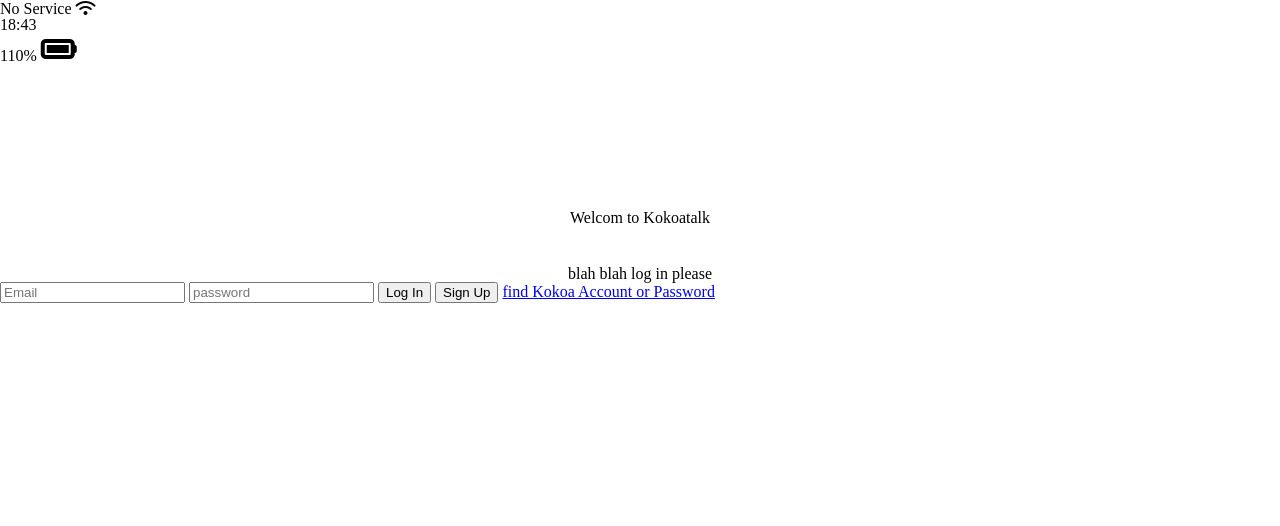
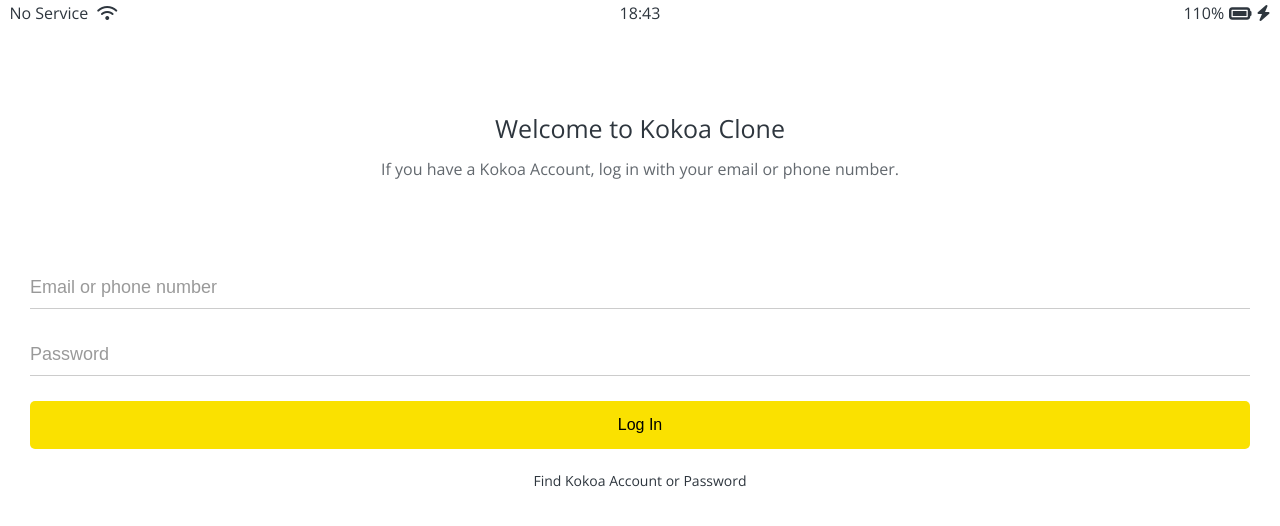
Before and after one commit to dudwo826/Kokoa_Clone, a plain HTML site: page index.html in a window 1280 px wide. Drawn offline with nearby package versions, Linux system fonts and the light colour scheme; a web font is replaced by a local one.

Commit message:
friends 1

```diff
--- a/CSS/Styles.css
+++ b/CSS/Styles.css
@@ -1,13 +1,12 @@
-@import url("https://fonts.googleapis.com/css2?family=DotGothic16&display=swap");
+@import url("https://fonts.googleapis.com/css2?family=Open+Sans:wght@400;600&display=swap");
+
 @import "reset.css";
-@import "staus_bar.css" body {
-  font-family: "DotGothic16", sans-serif;
+@import "variables.css";
+/* Components */
+@import "components/status_bar.css";
+/* screens */
+@import "screens/login.css";
+body {
+  color: #2e363e;
+  font-family: "Open Sans", sans-serif;
 }
-
-.welcome-header {
-  margin-top: 145px;
-  text-align: center;
-}
-.welcome-header__title {
-  margin-bottom: 40px;
-}
--- a/CSS/status_bar.css
+++ b/CSS/components/status_bar.css
@@ -1,12 +1,14 @@
+@import "reset.css";
 .status-bar {
   display: flex;
   justify-content: center;
+  padding: 5px 3px;
 }
 .status-bar__column {
   width: 33%;
 }
 .status-bar__column:first-child span {
-  margin-right: 10px;
+  margin-right: 5px;
 }
 .status-bar__column:nth-child(2) {
   display: flex;
@@ -17,6 +19,7 @@
   justify-content: flex-end;
   align-items: center;
 }
+
 .status-bar__column .fa-battery-full {
   margin: 0px 5px;
 }
--- a/CSS/reset.css
+++ b/CSS/reset.css
@@ -122,3 +122,7 @@
   border-collapse: collapse;
   border-spacing: 0;
 }
+
+input:focus {
+  outline: none;
+}
--- /dev/null
+++ b/CSS/screens/login.css
@@ -0,0 +1,54 @@
+.welcome-header {
+  margin: 90px 0px;
+  text-align: center;
+  display: flex;
+  flex-direction: column;
+  align-items: center;
+}
+.welcome-header__title {
+  margin-bottom: 20px;
+  font-size: 25px;
+}
+.welcome-header__text {
+  width: 60%;
+  opacity: 0.75;
+}
+
+#login-form {
+  display: flex;
+  flex-direction: column;
+  margin: 0px 30px;
+}
+#login-form input {
+  border: none;
+  padding: 10px 0px;
+  font-size: 18px;
+  margin-bottom: 25px;
+}
+
+#login-form input:not([type="submit"]) {
+  border-bottom: 1px solid rgba(0, 0, 0, 0.2);
+  transition: border-color 0.5s ease-in-out;
+}
+
+#login-form input::placeholder {
+  color: rgba(0, 0, 0, 0.4);
+}
+
+#login-form input:focus {
+  border-color: var(--yellow);
+}
+#login-form input[type="submit"] {
+  background-color: var(--yellow);
+  cursor: pointer;
+  font-size: 16px;
+  padding: 15px;
+  border-radius: 5px;
+}
+
+#login-form a {
+  text-align: center;
+  text-decoration: none;
+  color: inherit;
+  font-size: 14px;
+}
--- /dev/null
+++ b/CSS/variables.css
@@ -0,0 +1,3 @@
+:root {
+  --yellow: #fae100;
+}
--- a/index.html
+++ b/index.html
@@ -1,11 +1,10 @@
 <!DOCTYPE html>
 <html lang="en">
   <head>
-    <link rel="stylesheet" href="CSS/Styles.css" />
+    <link rel="stylesheet" href="css/styles.css" />
     <meta charset="UTF-8" />
-    <meta http-equiv="X-UA-Compatible" content="IE=edge" />
     <meta name="viewport" content="width=device-width, initial-scale=1.0" />
-    <title>Welcom to Kokoa Talk</title>
+    <title>Welcome to Kokoa Clone</title>
   </head>
   <body>
     <div class="status-bar">
@@ -13,33 +12,34 @@
         <span>No Service</span>
         <i class="fas fa-wifi"></i>
       </div>
-
       <div class="status-bar__column">
         <span>18:43</span>
       </div>
-
       <div class="status-bar__column">
         <span>110%</span>
-        <i class="fas fa-battery-full fa-2x"></i>
-
-        <!--Lightining Icon-->
+        <i class="fas fa-battery-full fa-lg"></i>
+        <i class="fas fa-bolt"></i>
       </div>
     </div>
 
     <header class="welcome-header">
-      <h1 class="welcome-header__title">Welcom to Kokoatalk</h1>
-      <p class="welcome-header__text">blah blah log in please</p>
+      <h1 class="welcome-header__title">Welcome to Kokoa Clone</h1>
+      <p class="welcome-header__text">
+        If you have a Kokoa Account, log in with your email or phone number.
+      </p>
     </header>
-    <form id="login form">
-      <input type="text" placeholder="Email" />
-      <input type="password" placeholder="password" />
+
+    <form action="friends.html" method="get" id="login-form">
+      <input name="username" type="text" placeholder="Email or phone number" />
+      <input name="password" type="password" placeholder="Password" />
       <input type="submit" value="Log In" />
-      <input type="submit" value="Sign Up" />
-      <a href="#">find Kokoa Account or Password</a>
+      <a href="#">Find Kokoa Account or Password</a>
     </form>
 
+    <div id="no-mobile"></div>
+
     <script
-      src="https://kit.fontawesome.com/df89f56933.js"
+      src="https://kit.fontawesome.com/6478f529f2.js"
       crossorigin="anonymous"
     ></script>
   </body>
```
Also changed, not shown: friends.html (added, +17 -0 lines).
